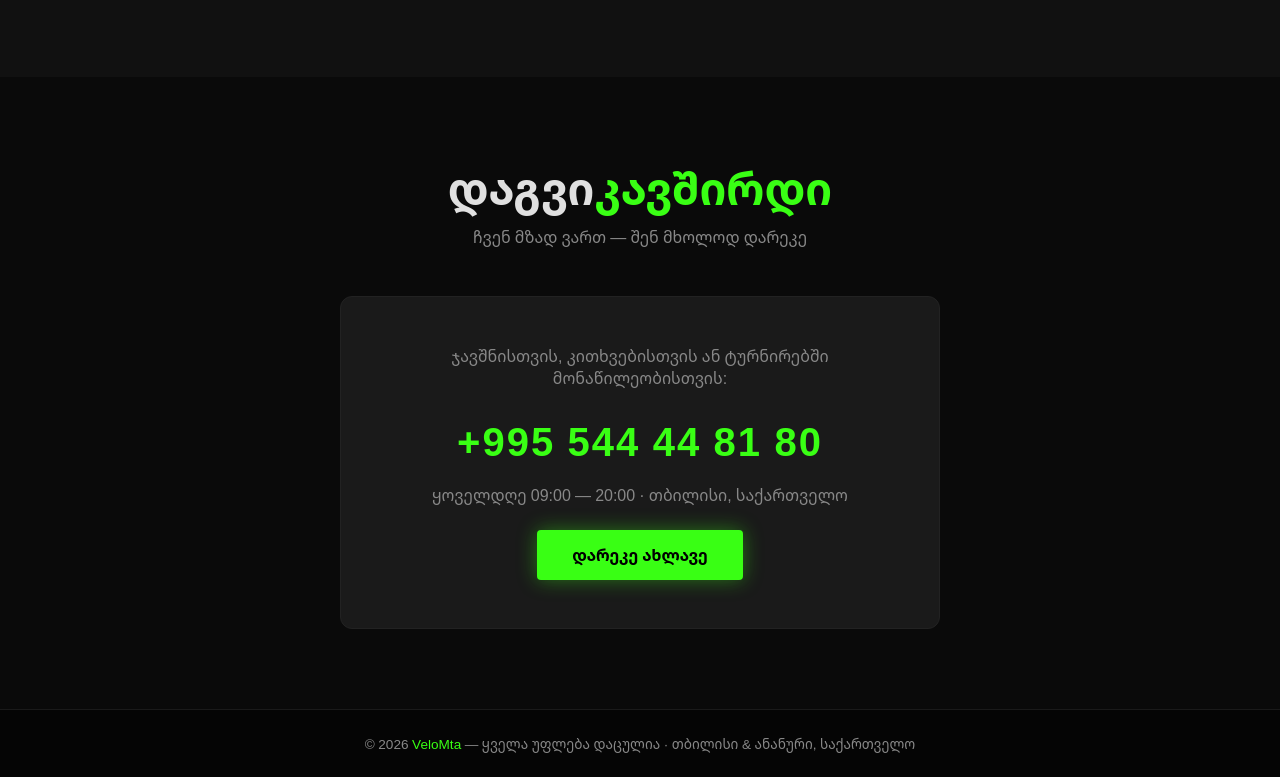
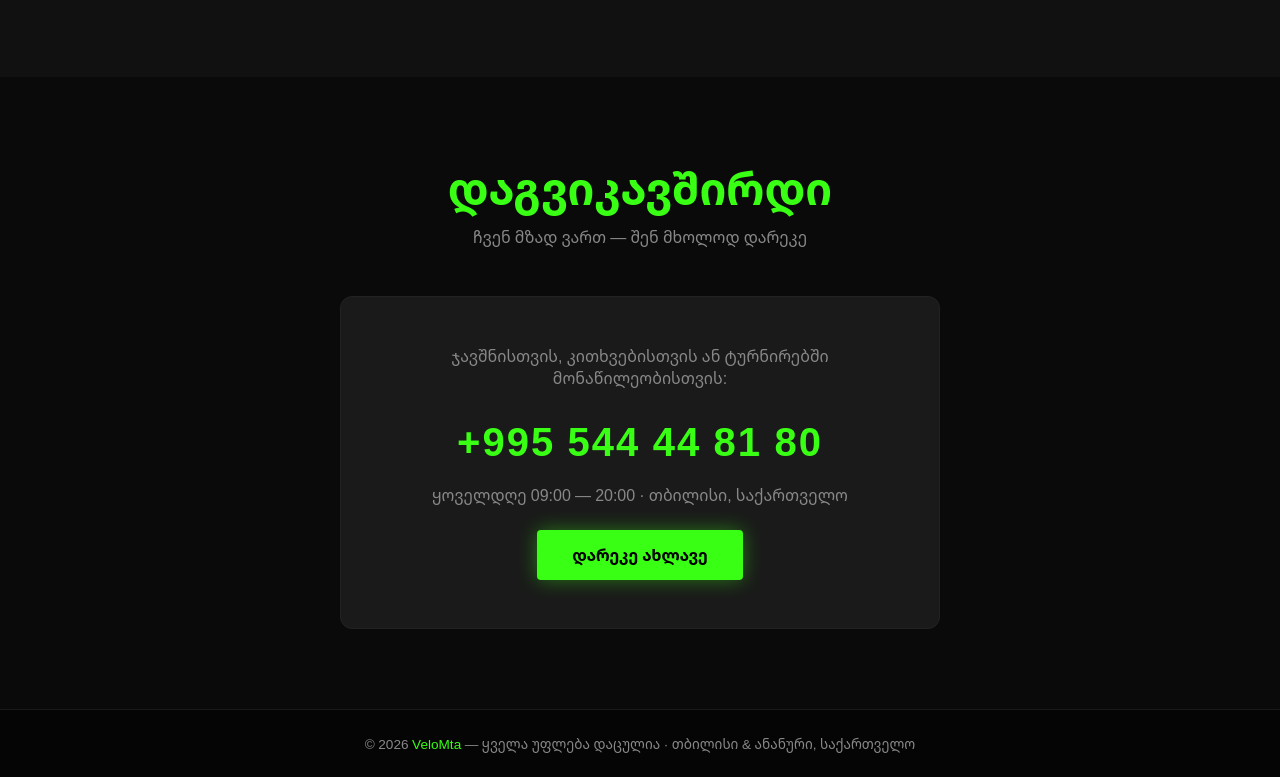
Before and after one commit to romka-hue/velomta.github.io, a plain HTML site: page index.html in a window 1280 px wide. Shown: the part 3179-3956 px from the top of the page. Drawn offline with Linux system fonts and the light colour scheme.

Commit message:
updating context

```diff
--- a/index.html
+++ b/index.html
@@ -516,7 +516,7 @@
 
 <!-- CONTACT -->
 <section id="contact">
-  <h2 class="section-title">დაგვი<span>კავშირდი</span></h2>
+  <h2 class="section-title"><span>დაგვიკავშირდი</span></h2>
   <p class="section-sub">ჩვენ მზად ვართ — შენ მხოლოდ დარეკე</p>
   <div class="contact-box">
     <p>ჯავშნისთვის, კითხვებისთვის ან ტურნირებში მონაწილეობისთვის:</p>
```
